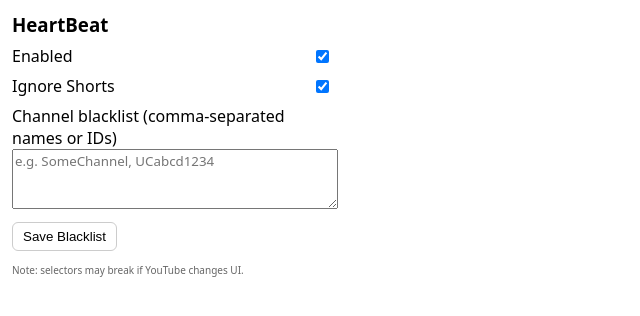
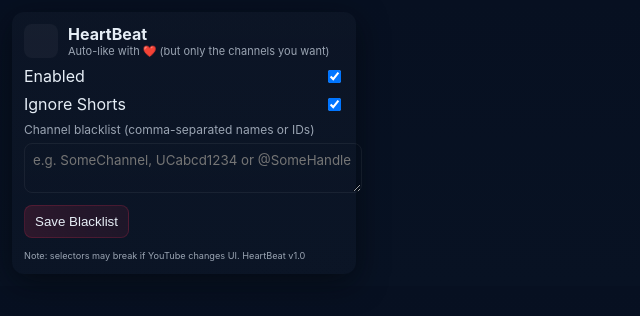
Before and after one commit to NwobiaDavid/heartbeat, a React (Vite) app: page / in a window 1280 px wide. Shown: the top 316 px of the page, without its empty margins (0-640 px from the left). Built offline with nearby package versions, Linux system fonts and the light colour scheme.

Commit message:
retouched the UI to make it look more professional

```diff
--- a/src/App.css
+++ b/src/App.css
@@ -1,12 +1,59 @@
+:root {
+  --bg: #0f1724; /* dark navy */
+  --card: #0b1220;
+  --muted: #9aa4b2;
+  --accent: #ff2d55; /* heartbeat red */
+  --glass: rgba(255, 255, 255, 0.04);
+}
+
 body {
-  font-family: system-ui, Arial, sans-serif;
+  font-family: Inter, system-ui, Arial, sans-serif;
   margin: 0;
   padding: 12px;
   width: 320px;
+  background: linear-gradient(180deg, #071021 0%, #081223 100%);
+  color: #e6eef6;
 }
-.popup h3 {
-  margin: 0 0 8px 0;
+
+.popup.heartbeat {
+  background: linear-gradient(
+    180deg,
+    rgba(255, 255, 255, 0.02),
+    rgba(255, 255, 255, 0.01)
+  );
+  border-radius: 12px;
+  padding: 12px;
+  box-shadow: 0 8px 30px rgba(3, 6, 10, 0.6);
+  width: 100%;
 }
+
+.hb-header {
+  display: flex;
+  gap: 10px;
+  align-items: center;
+  margin-bottom: 8px;
+}
+
+.logo {
+  width: 34px;
+  height: 34px;
+  display: flex;
+  align-items: center;
+  justify-content: center;
+  background: var(--glass);
+  border-radius: 8px;
+}
+
+.title-block h1 {
+  font-size: 16px;
+  margin: 0;
+}
+.title-block .tagline {
+  margin: 0;
+  font-size: 11px;
+  color: var(--muted);
+}
+
 .row {
   display: flex;
   align-items: center;
@@ -14,32 +61,60 @@
   gap: 8px;
   margin: 8px 0;
 }
-.row button {
-    cursor: pointer;
-    transition: transform 200ms ease;
-}
-.row button:active {
-    transform: scale(0.95);
-}
-label {
+
+.field {
   display: block;
   margin: 8px 0;
+  width: 100%;
 }
+.field span {
+  display: block;
+  margin-bottom: 6px;
+  color: var(--muted);
+  font-size: 12px;
+}
+
 textarea {
   width: 100%;
   font-family: inherit;
+  padding: 8px;
+  border-radius: 8px;
+  border: 1px solid rgba(255, 255, 255, 0.06);
+  background: transparent;
+  color: inherit;
 }
-button {
-  padding: 6px 10px;
-  border-radius: 6px;
-  border: 1px solid #ccc;
-  background: white;
+
+.btn {
+  padding: 8px 10px;
+  border-radius: 8px;
+  border: 0;
+  background: transparent;
+  color: inherit;
+  cursor: pointer;
 }
+.btn.primary {
+  background: linear-gradient(
+    90deg,
+    rgba(255, 45, 85, 0.14),
+    rgba(255, 45, 85, 0.08)
+  );
+  border: 1px solid rgba(255, 45, 85, 0.18);
+}
+
 .status {
   margin-left: 8px;
+  color: var(--muted);
+  font-size: 12px;
 }
+
 footer {
   margin-top: 10px;
-  color: #666;
-  font-size: 12px;
+  color: var(--muted);
+  font-size: 11px;
 }
+
+@media (max-width: 360px) {
+  body {
+    width: 300px;
+  }
+}
--- a/src/App.jsx
+++ b/src/App.jsx
@@ -1,5 +1,5 @@
 import React, { useEffect, useState } from 'react';
-import "./App.css"
+import './App.css';
 
 const STORAGE_KEYS = {
   ENABLED: 'autolike_enabled',
@@ -73,8 +73,18 @@
   };
   return (
     <>
-      <div className="popup">
-        <h3>HeartBeat</h3>
+      <div className="popup heartbeat">
+        <header className="hb-header">
+          <div className="logo">
+          </div>
+          <div className="title-block">
+            <h1>HeartBeat</h1>
+            <p className="tagline">
+              Auto-like with ❤️ (but only the channels you want)
+            </p>
+          </div>
+        </header>
+
         <label className="row">
           <span>Enabled</span>
           <input
@@ -93,22 +103,26 @@
           />
         </label>
 
-        <label>
+        <label className="field">
           <span>Channel blacklist (comma-separated names or IDs)</span>
           <textarea
-            rows={3}
             value={blacklist}
             onChange={(e) => setBlacklist(e.target.value)}
-            placeholder="e.g. SomeChannel, UCabcd1234"
+            placeholder="e.g. SomeChannel, UCabcd1234 or @SomeHandle"
           />
         </label>
-        <div className="row">
-          <button onClick={onSaveBlacklist}>Save Blacklist</button>
+
+        <div className="row controls">
+          <button className="btn primary" onClick={onSaveBlacklist}>
+            Save Blacklist
+          </button>
           <span className="status">{status}</span>
         </div>
 
         <footer>
-          <small>Note: selectors may break if YouTube changes UI.</small>
+          <small>
+            Note: selectors may break if YouTube changes UI. HeartBeat v1.0
+          </small>
         </footer>
       </div>
     </>
```
